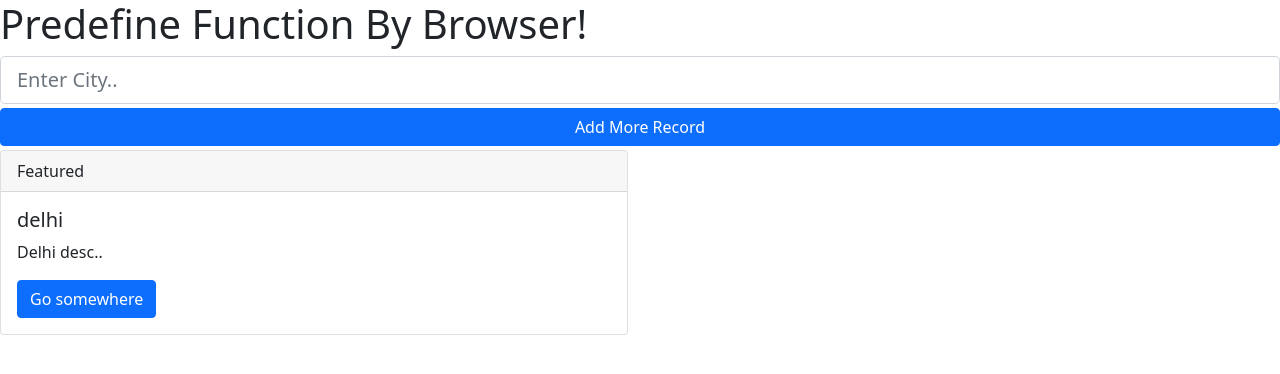
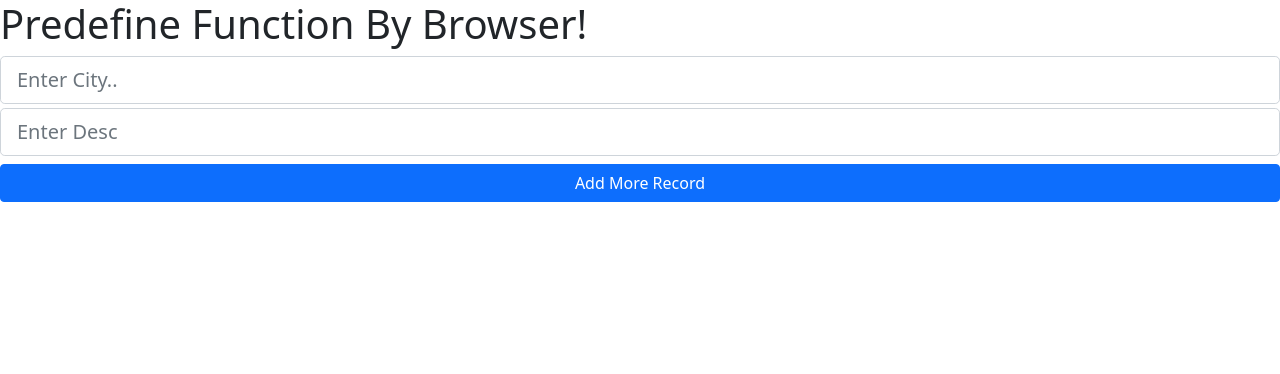
Before and after one commit to dac-2022/day17-my-react-app, a React (Create React App) app: page / in a window 1280 px wide. Shown: the top 374 px of the page. Built offline with nearby package versions, Linux system fonts and the light colour scheme.

Commit message:
dynamic. elemest

```diff
--- a/src/App.js
+++ b/src/App.js
@@ -3,14 +3,19 @@ import Hello from "./components/Hello";
 
 function App() {
   let cityRef = useRef();
-  let [list, setList] = useState([{ city: "delhi", desc: "Delhi desc.." }]);
+  let descRef = useRef();
+  let [list, setList] = useState([]);
 
   const addMoreRecord = () => {
-    let newRecord = { city: cityRef.current.value, desc: "TVM desc.." };
+    let newRecord = {
+      city: cityRef.current.value,
+      desc: descRef.current.value,
+    };
     let newList = [newRecord, ...list];
     setList(newList);
 
     cityRef.current.value = "";
+    descRef.current.value = "";
   };
 
   return (
@@ -21,8 +26,14 @@ function App() {
         <input
           ref={cityRef}
           type="text"
-          className="form-control form-control-lg "
+          className="form-control form-control-lg my-1 "
           placeholder="Enter City.."
+        />
+        <input
+          ref={descRef}
+          type="text"
+          className="form-control form-control-lg my-1"
+          placeholder="Enter Desc"
         />
         <input
           type="button"
```
